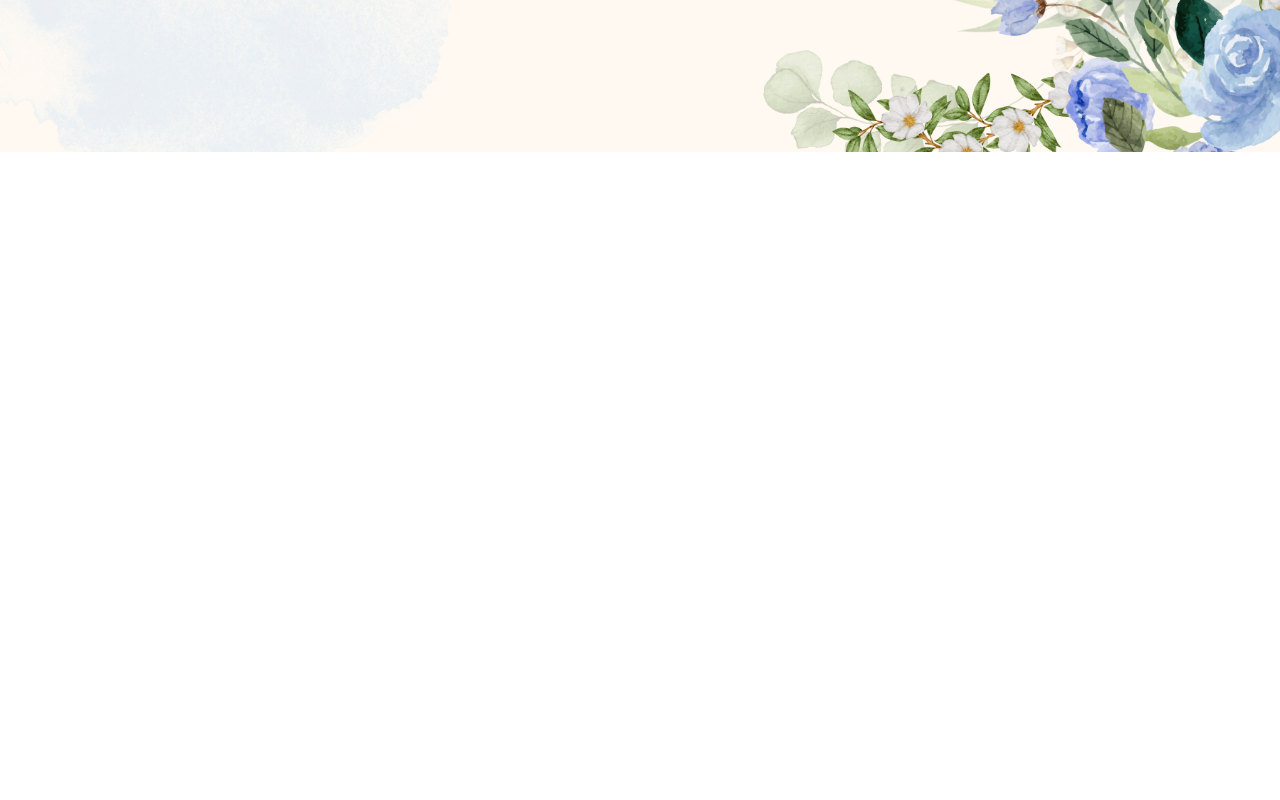
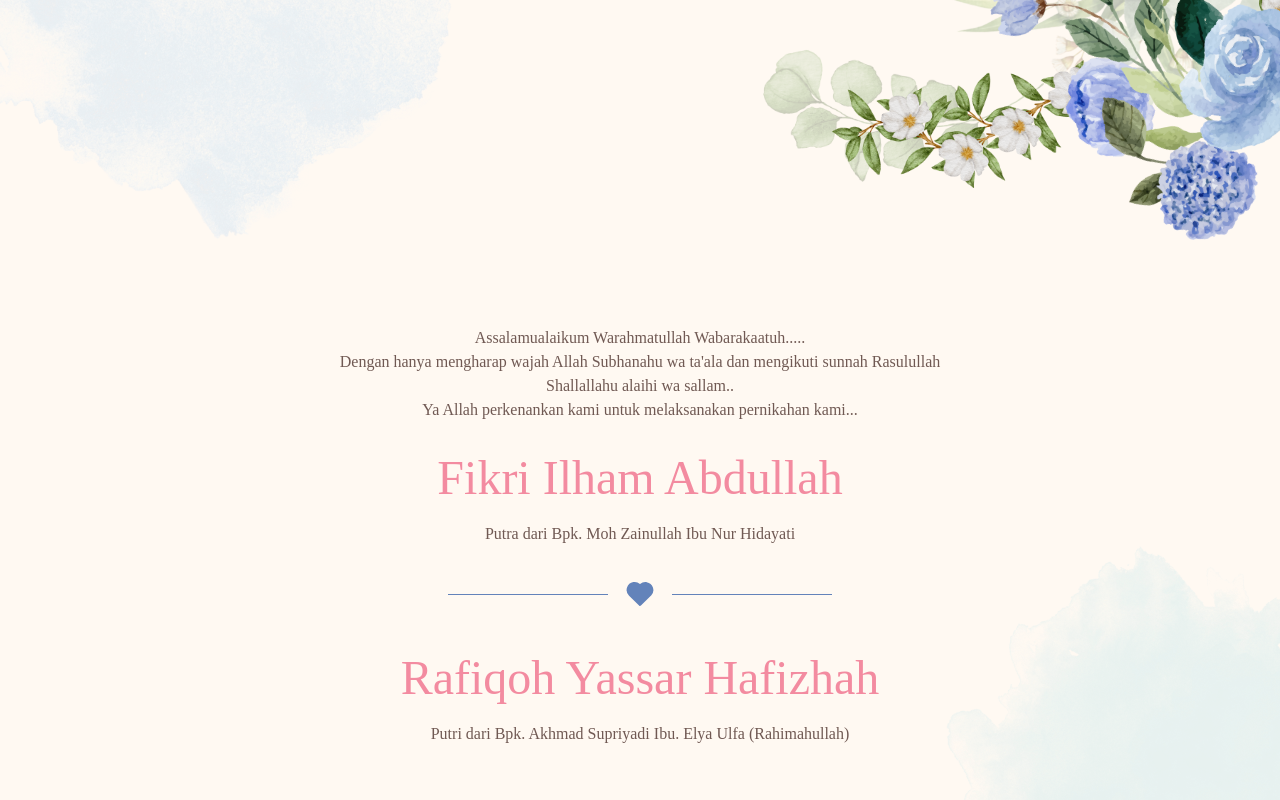
Before and after one commit to ahmadhilmandani/fe-wedding-site-1, a React (Vite) app: page / in a window 1280 px wide. Shown: the part 680-1480 px from the top of the page. Before the commit the page ends 832 px from the top, so only its background shows below. Built offline with nearby package versions, Linux system fonts and the light colour scheme; a web font is replaced by a local one.

Commit message:
Add opening word section

```diff
--- a/src/App.tsx
+++ b/src/App.tsx
@@ -1,10 +1,12 @@
 import Landing from './section/Landing'
+import OpeningWord from './section/OpeningWord'
 
 function App() {
 
   return (
     <div className='bg-cust-bg-light-brown-color p-4 overflow-hidden'>
       <Landing />
+      <OpeningWord />
     </div>
   )
 }
--- /dev/null
+++ b/src/section/OpeningWord.tsx
@@ -0,0 +1,34 @@
+import { IconHeartFilled } from "@tabler/icons-react"
+import waterColorBlueLight from "../assets/img/watercolor-blue-light.png"
+
+export default function OpeningWord() {
+  return (
+    <>
+      <section className="w-full min-h-screen flex justify-center items-center relative">
+        <img src={waterColorBlueLight} alt="" className="block absolute bottom-[-180px] right-[-250px] rotate-45 z-[0.5] opacity-75 w-[640px]" />
+
+        <div className="max-w-[640px] w-full relative z-50">
+          <p className="text-center mb-5">
+            Assalamualaikum Warahmatullah Wabarakaatuh.....
+            <br />
+            Dengan hanya mengharap wajah Allah Subhanahu wa ta'ala dan mengikuti sunnah Rasulullah Shallallahu alaihi wa sallam..
+            <br />
+            Ya Allah perkenankan kami
+            untuk melaksanakan pernikahan kami...
+          </p>
+          <h1 className="text-center text-cust-red-color font-medium mb-2">Fikri Ilham Abdullah</h1>
+          <p className="text-center">Putra dari Bpk. Moh Zainullah Ibu Nur Hidayati</p>
+          <div className="my-8 flex justify-center items-center gap-4">
+            <div className="w-[25%] h-[1px] bg-cust-blue-color">
+            </div>
+            <IconHeartFilled className="fill-cust-blue-color" size={32} />
+            <div className="w-[25%] h-[1px] bg-cust-blue-color">
+            </div>
+          </div>
+          <h1 className="text-center text-cust-red-color font-medium mb-2">Rafiqoh Yassar Hafizhah</h1>
+          <p className="text-center">Putri dari Bpk. Akhmad Supriyadi Ibu. Elya Ulfa (Rahimahullah)</p>
+        </div>
+      </section>
+    </>
+  )
+}
```
